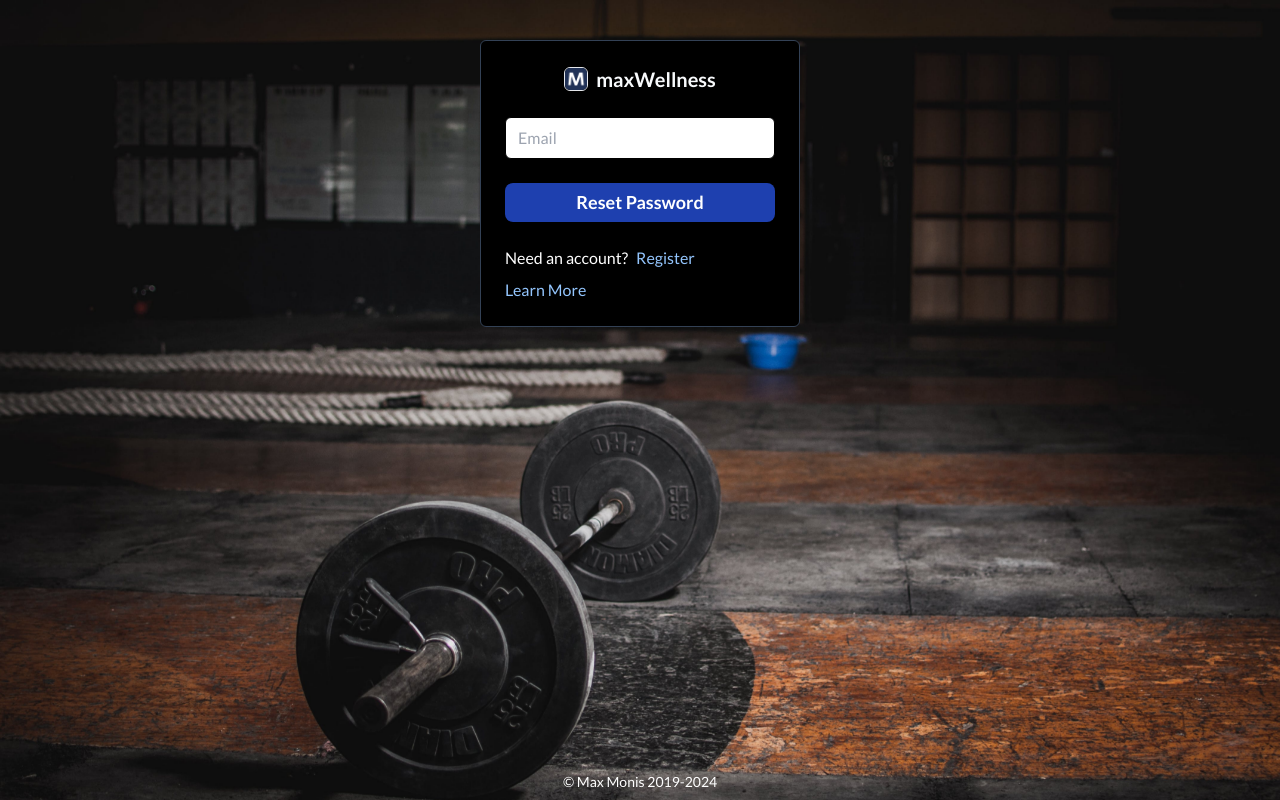
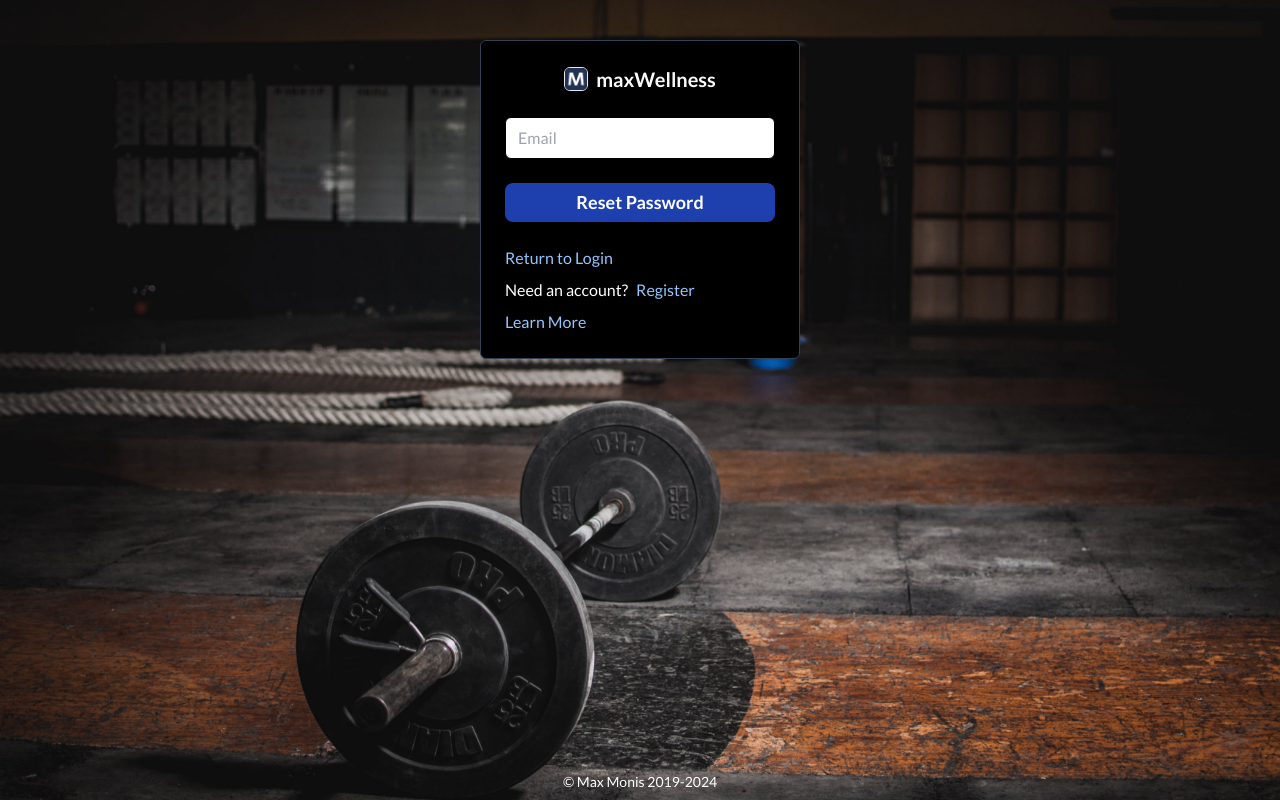
Before and after one commit to maxmonis/maxWellness, a Next.js app: page /reset-password in a window 1280 px wide. Built offline with nearby package versions, Linux system fonts and the light colour scheme; no server answers.

Commit message:
Add login link to reset-password

```diff
--- a/src/pages/reset-password.tsx
+++ b/src/pages/reset-password.tsx
@@ -74,6 +74,11 @@ export default function ResetPasswordPage() {
               Reset Password
             </Button>
             <div className="flex flex-col gap-2">
+              <div>
+                <Link className="text-blue-300 hover:underline" href="/login">
+                  Return to Login
+                </Link>
+              </div>
               <div className="flex flex-wrap gap-x-2">
                 <p className="whitespace-nowrap text-white">Need an account?</p>
                 <Link
```
